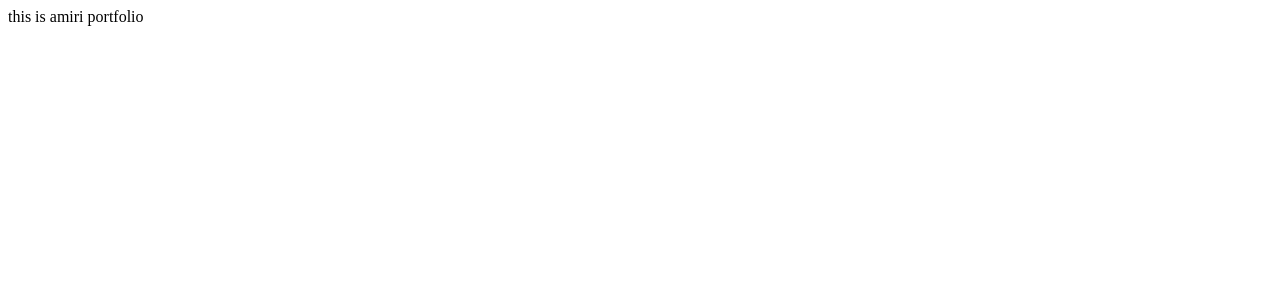
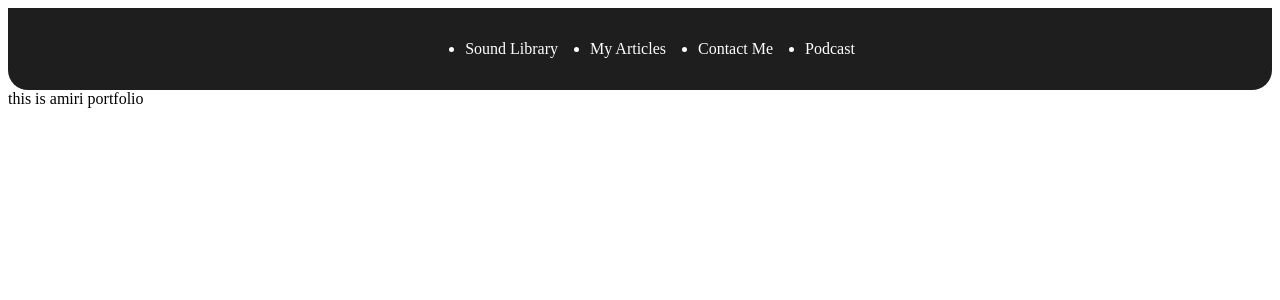
Before and after one commit to BonyaviD/amiriPortfolio, a Nuxt app: page / in a window 1280 px wide. Shown: the top 300 px of the page. Built offline with nearby package versions, Linux system fonts and the light colour scheme.

Commit message:
created header component

```diff
--- a/app.vue
+++ b/app.vue
@@ -1,5 +1,6 @@
 <template>
   <div>
+    <TheHeader />
    this is amiri portfolio
   </div>
 </template>
--- /dev/null
+++ b/components/TheHeader.vue
@@ -0,0 +1,31 @@
+<script setup>
+
+</script>
+
+<template>
+<div class="header">
+<ul class="header-links">
+    <li>Sound Library</li>
+    <li>My Articles</li>
+    <li>Contact Me</li>
+    <li>Podcast</li>
+</ul>
+</div>
+</template>
+
+
+<style scoped>
+.header {
+background-color: rgb(31, 30, 30);
+padding: 1rem;
+border-radius: 0 0 20px 20px;
+}
+
+.header-links {
+    display: flex;
+align-items: center;
+justify-content: center;
+gap: 0 2rem;
+color: white;
+}
+</style>
```
